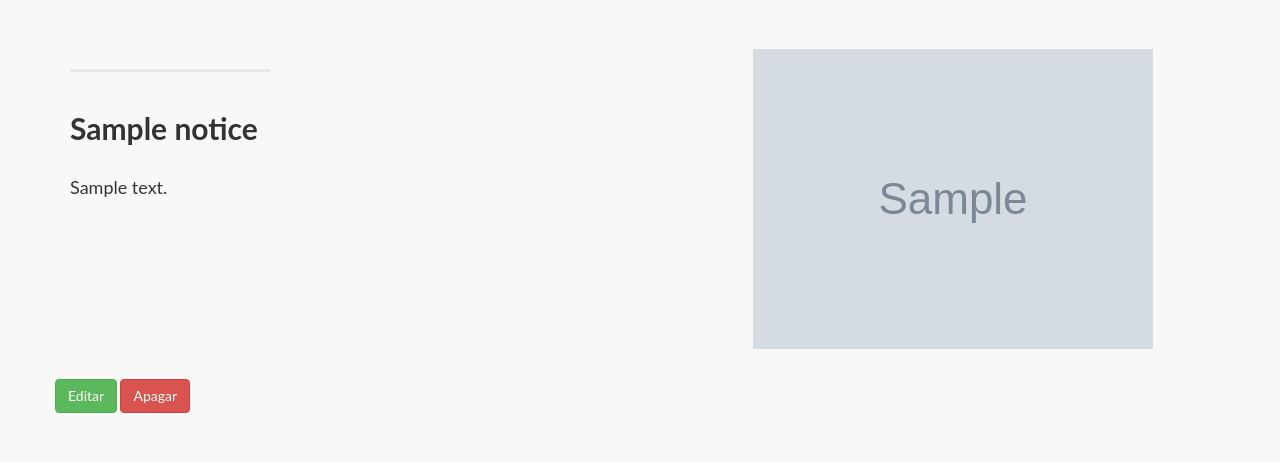
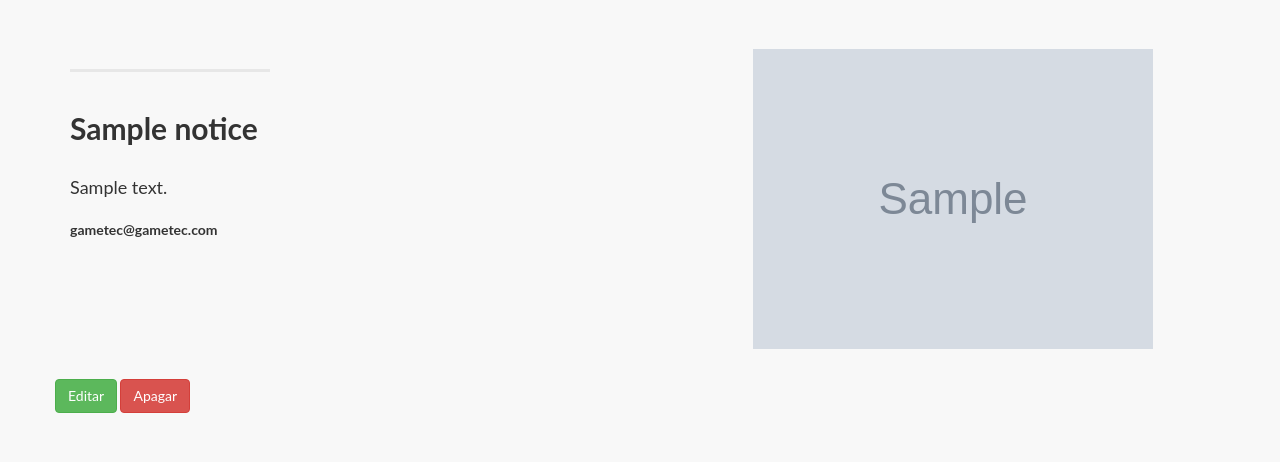
Before and after one commit to murilohns/gametec, a Rails app: page /news in a window 1280 px wide. Shown: the part 741-1203 px from the top of the page. Run offline with Rails 7, Linux system fonts and the light colour scheme; a user stored in the database is signed in; data comes from the database, SQL or seed files in the repository; tables that the repository leaves empty hold one stand-in row (values such as "Sample post"); style sheets or scripts are compiled from the project's sources; parts of the project's set-up code (start-up, migrations or seed data) failed here and were passed over; some libraries are stand-ins or nearby versions.

Commit message:
Fixed some bugs

```diff
--- a/app/assets/stylesheets/application.css
+++ b/app/assets/stylesheets/application.css
@@ -17,3 +17,7 @@
  .white{
     background-color: #D9D9DB;
  }
+
+.whitecolor{
+  color: #FFF;
+}
--- a/app/assets/stylesheets/site.css
+++ b/app/assets/stylesheets/site.css
@@ -249,3 +249,7 @@ header.carousel .fill {
 .amarelo{
     background-color: #FECF37;
 }
+
+.top-buffer{
+    margin-top: 10px;
+}
--- a/app/views/home/index.html.erb
+++ b/app/views/home/index.html.erb
@@ -18,11 +18,11 @@
                     <%= n.title %>
                     <% if admin_signed_in? %>
                         <%= link_to 'Editar', edit_notice_path(n), class:"btn btn-success", type:"button" %>
-                        <%= link_to 'Apagar', n, method: :delete, data: { confirm: 'Você tem certeza?' }, class:"btn btn-danger", type:"button" %>
+                        <%= link_to 'Apagar', n, method: :delete, confirm: 'Você tem certeza que quer apagar a notícia?', class:"btn btn-danger", type:"button" %>
                     <%end %>
 	            </div>
             <% end %>
-                <div class="row">
+                <div class="row top-buffer">
                     <%= link_to 'Leia mais...', news_path, class:"btn btn-danger pull-right", type:"button" %>
     	        </div>
             </div>
@@ -39,7 +39,7 @@
 
            <div class="row">
             <div class="col-lg-12">
-                <h1 class="page-header text-muted">
+                <h1 class="page-header whitecolor">
                     Realize o download de nossos materiais
                 </h1>
             </div>
--- a/app/views/news/index.html.erb
+++ b/app/views/news/index.html.erb
@@ -22,14 +22,17 @@
                     <div class="clearfix"></div>
                     <h2 class="section-heading"><%= n.title %></h2>
                     <p class="lead"><%= n.content %></p>
+                    <p><%= n.admin.email %></p>
                 </div>
                 <div class="col-lg-5 col-lg-offset-2 col-sm-6">
                   <%= link_to image_tag(n.image.url(:thumb), class:'img-responsive img-portfolio img-hover'), n.image.url, target: '_blank' %>
                 </div>
+                <div>
                   <% if admin_signed_in? %>
                   <%= link_to 'Editar', edit_notice_path(n), class:"btn btn-success", type:"button" %>
                   <%= link_to 'Apagar', n, method: :delete, data: { confirm: 'Você tem certeza?' }, class:"btn btn-danger", type:"button" %>
                   <% end %>
+                </div>
             </div>
         </div>
         <!-- /.container -->
```
